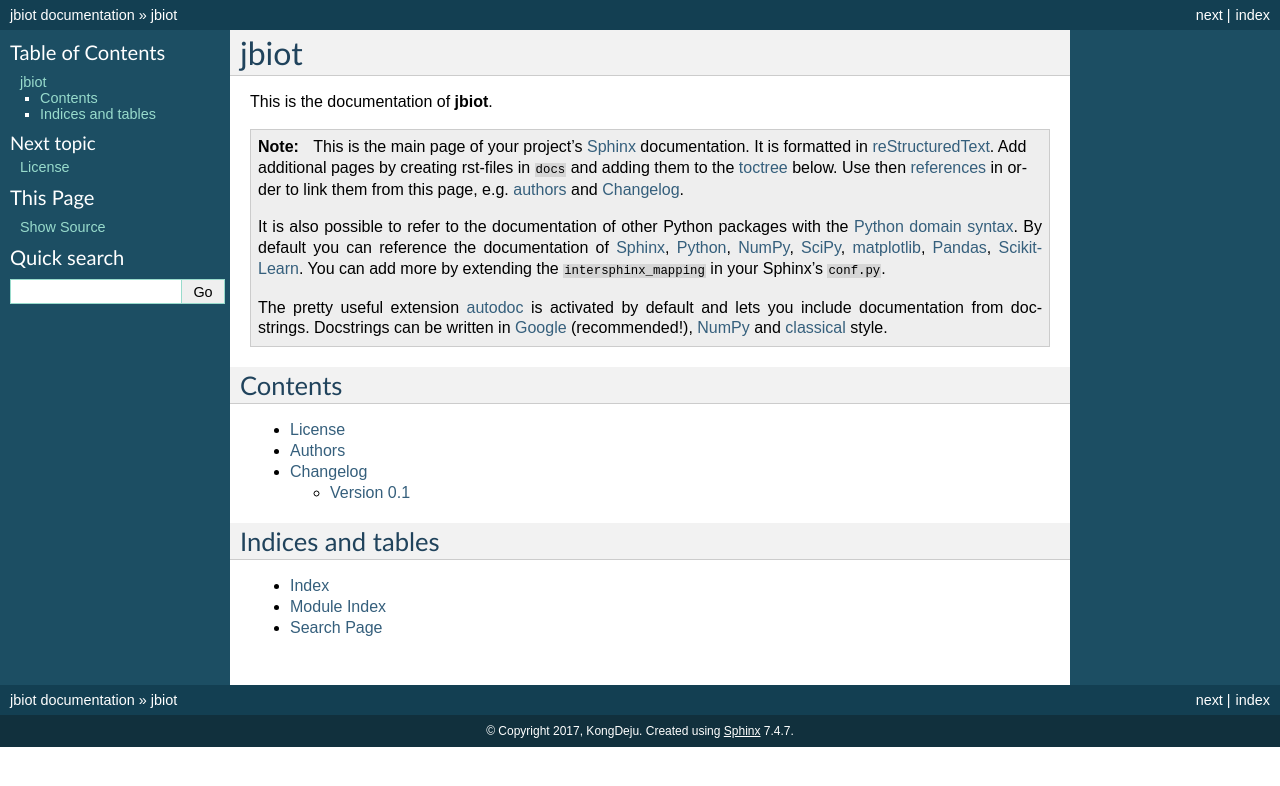
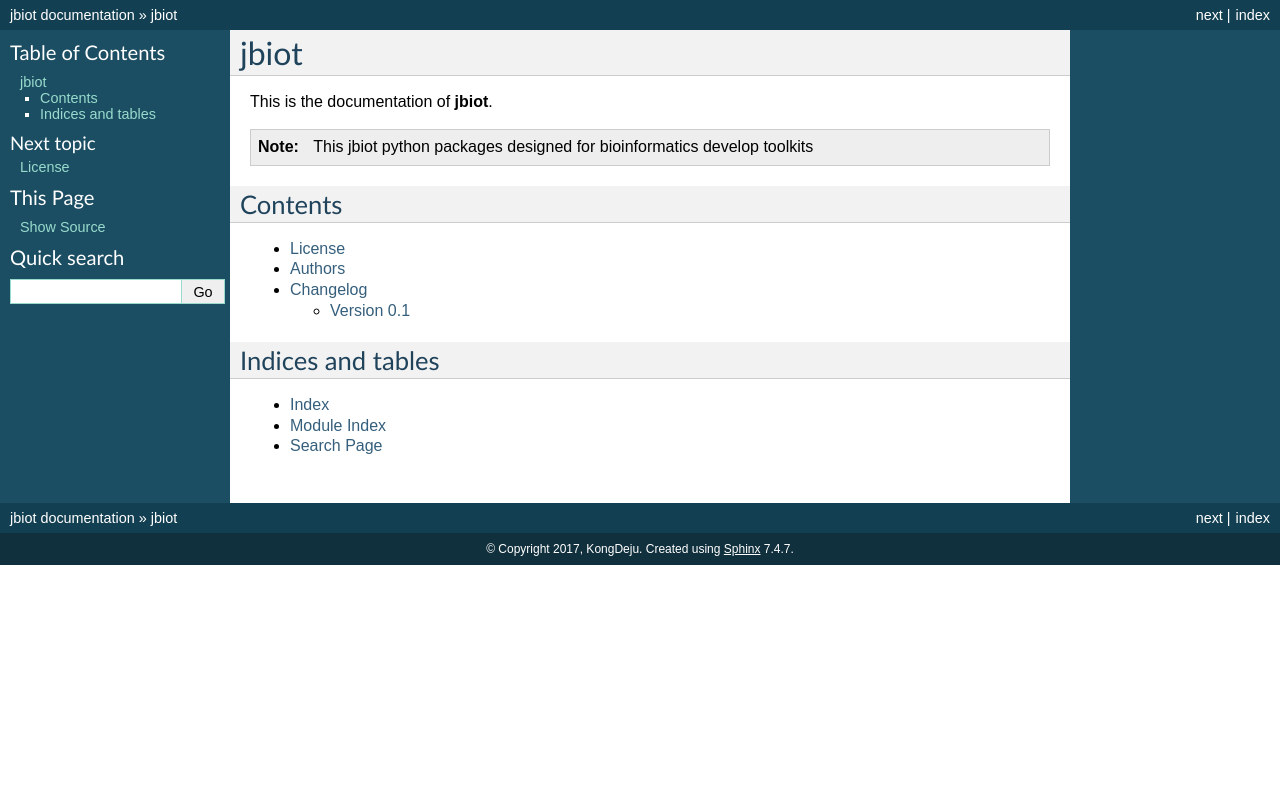
Before and after one commit to kongdeju/jbiot, a Sphinx documentation site: the page built from docs/index.rst, in a window 1280 px wide. Shown: the top 786 px of the page. Built offline with Sphinx 7.4.7, drawn with Linux system fonts in a browser that asks for light colours; pages that are not in the unit, such as notebooks, are missing from menus; the version number could not be read and is left out.

Commit message:
lsub test

```diff
--- a/docs/index.rst
+++ b/docs/index.rst
@@ -6,36 +6,7 @@
 
 .. note::
 
-    This is the main page of your project's `Sphinx <http://sphinx-doc.org/>`_
-    documentation. It is formatted in `reStructuredText
-    <http://sphinx-doc.org/rest.html>`__. Add additional pages by creating
-    rst-files in ``docs`` and adding them to the `toctree
-    <http://sphinx-doc.org/markup/toctree.html>`_ below. Use then
-    `references <http://sphinx-doc.org/markup/inline.html>`__ in order to link
-    them from this page, e.g. :ref:`authors <authors>` and :ref:`changes`.
-
-    It is also possible to refer to the documentation of other Python packages
-    with the `Python domain syntax
-    <http://sphinx-doc.org/domains.html#the-python-domain>`__. By default you
-    can reference the documentation of `Sphinx <http://sphinx.pocoo.org>`__,
-    `Python <http://docs.python.org/>`__, `NumPy
-    <http://docs.scipy.org/doc/numpy>`__, `SciPy
-    <http://docs.scipy.org/doc/scipy/reference/>`__, `matplotlib
-    <http://matplotlib.sourceforge.net>`__, `Pandas
-    <http://pandas.pydata.org/pandas-docs/stable>`__, `Scikit-Learn
-    <http://scikit-learn.org/stable>`__. You can add more by
-    extending the ``intersphinx_mapping`` in your Sphinx's ``conf.py``.
-
-    The pretty useful extension `autodoc
-    <http://www.sphinx-doc.org/en/stable/ext/autodoc.html>`__ is activated by
-    default and lets you include documentation from docstrings. Docstrings can
-    be written in `Google
-    <http://google.github.io/styleguide/pyguide.html#Comments>`__
-    (recommended!), `NumPy
-    <https://github.com/numpy/numpy/blob/master/doc/HOWTO_DOCUMENT.rst.txt>`__
-    and `classical
-    <http://www.sphinx-doc.org/en/stable/domains.html#info-field-lists>`__
-    style.
+    This jbiot python packages designed for bioinformatics develop toolkits
 
 
 Contents
```
